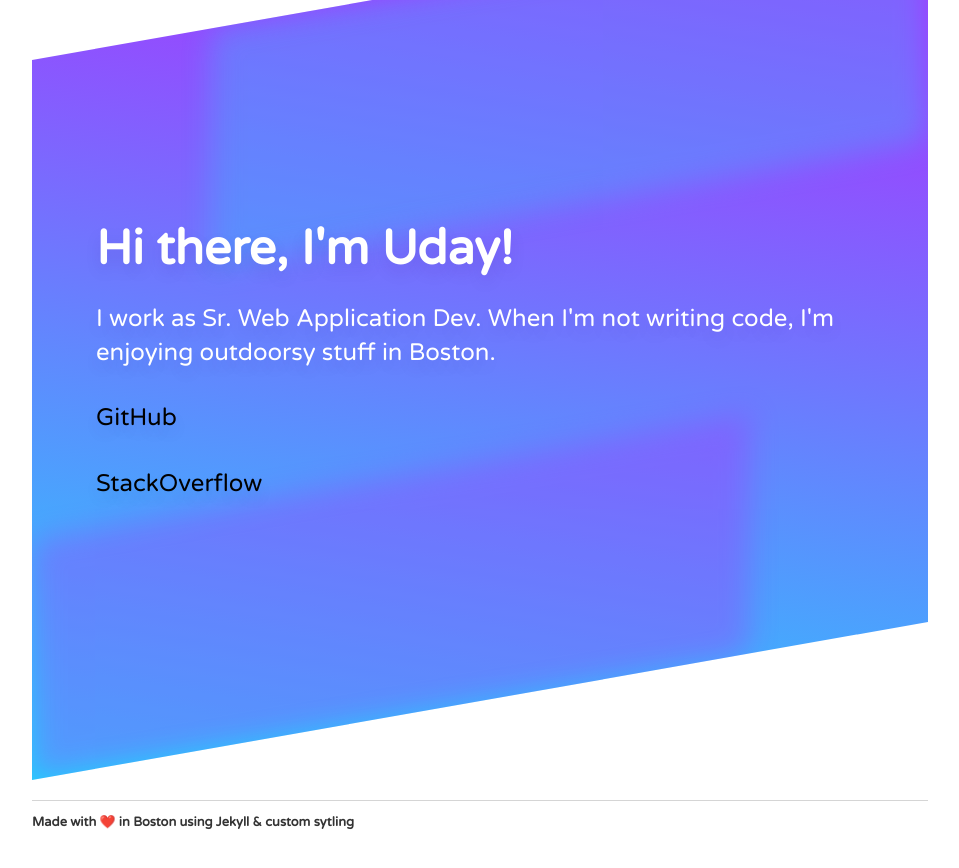
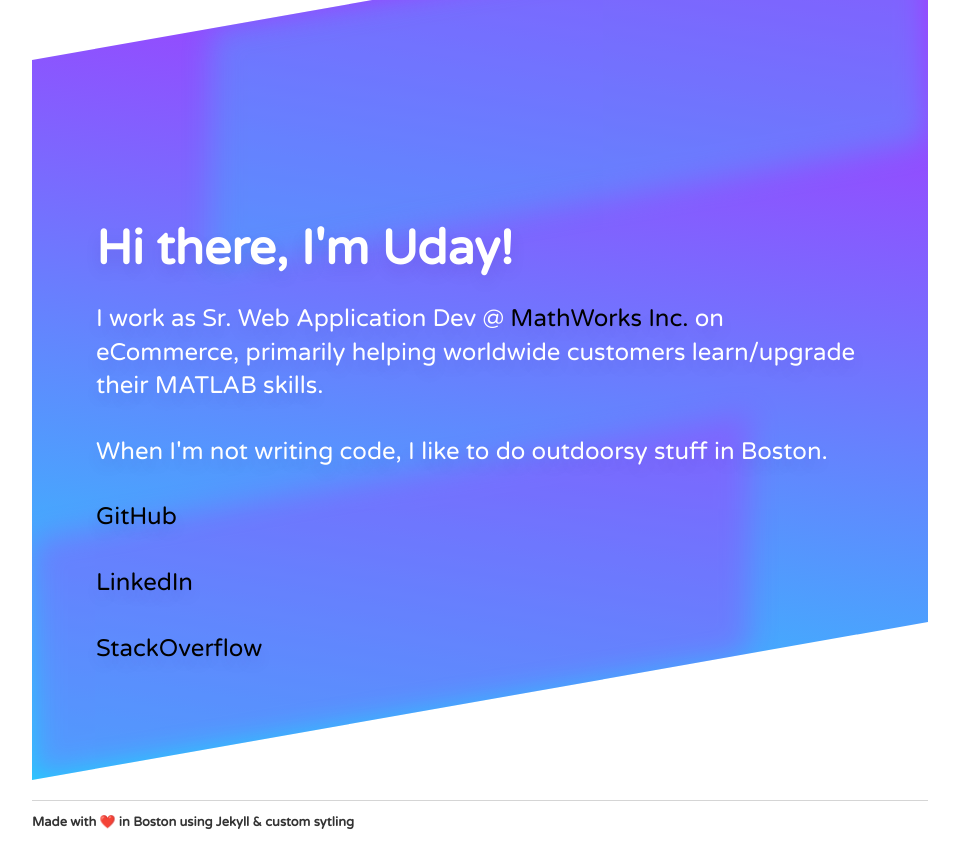
Before and after one commit to udaykadaboina/udaykadaboina.github.io, a Jekyll site: the page built from index.html, in a window 1280 px wide. Shown: the top 868 px of the page, without its empty margins (160-1119 px from the left). Built offline with Jekyll 4.4.1, drawn with Linux system fonts in a browser that asks for light colours.

Commit message:
added changes to index pg

```diff
--- a/index.html
+++ b/index.html
@@ -8,9 +8,9 @@ title: Uday K
   <div class="Header-content">
     <div class="Header-hero">
       <h1>Hi there, I'm Uday!</h1>
-      <p>I work as Sr. Web Application Dev. <!-- @ <a href="https://www.mathworks.com">MathWorks Inc.</a> --> When I'm not writing code, I'm enjoying outdoorsy stuff in Boston.</p>
+      <p>I work as Sr. Web Application Dev @ <a href="https://www.mathworks.com">MathWorks Inc.</a> on eCommerce, primarily helping worldwide customers learn/upgrade their MATLAB skills.</p><p> When I'm not writing code, I like to do outdoorsy stuff in Boston.</p>
       <p><a href="https://github.com/udaykadaboina/">GitHub</a></p>
-      <!-- <p><a href="https://www.linkedin.com/in/udaybhaskark/">LinkedIn</a></p> -->
+      <p><a href="https://www.linkedin.com/in/udaybhaskark/">LinkedIn</a></p>
       <p><a href="https://stackoverflow.com/users/981616/uday">StackOverflow</a></p>
     </div>
     <div class="Header-visuals">
```
